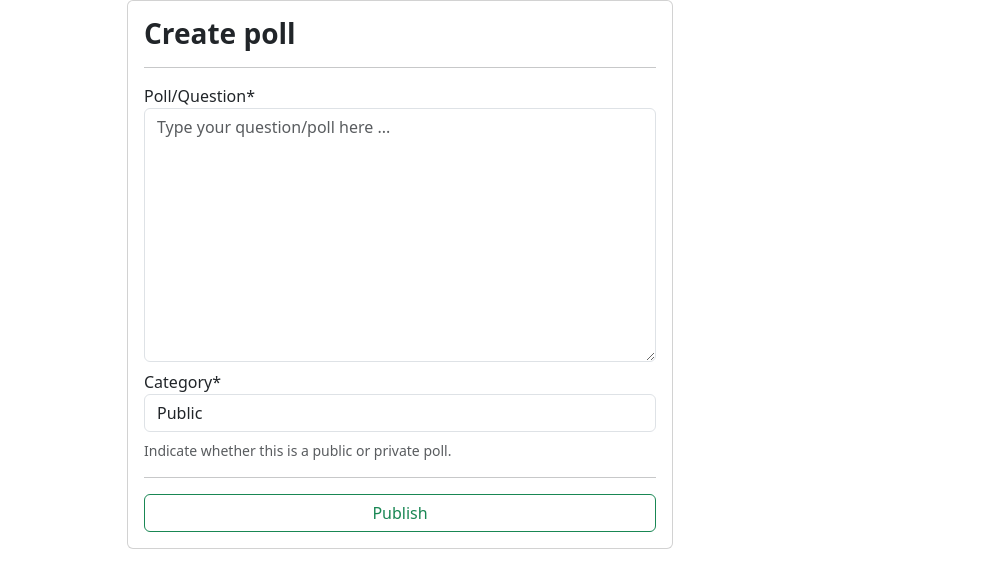
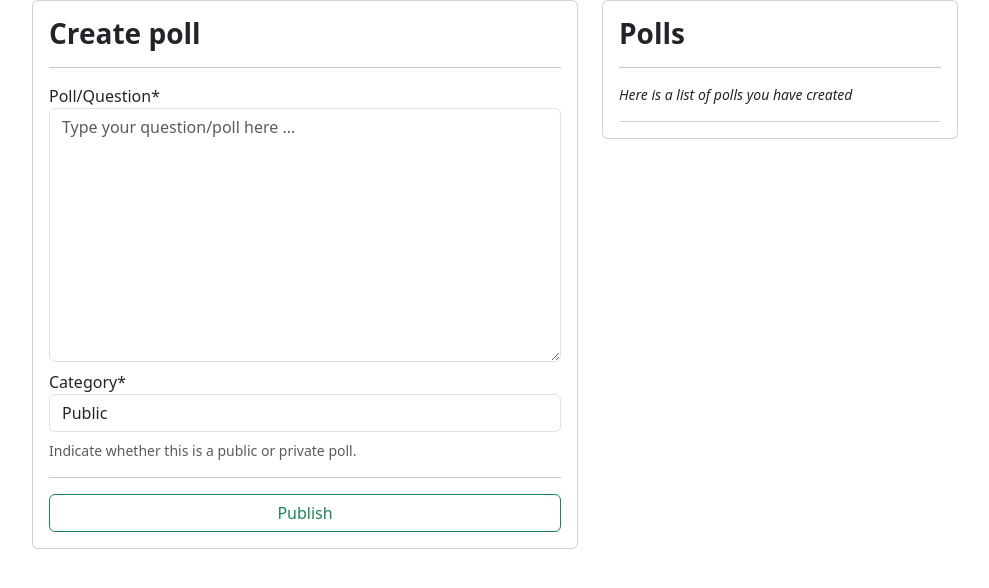
Before and after one commit to morikeli/Fast-Polls, a Django app: page /polls/new-poll/ in a window 1280 px wide. Shown: the part 72-660 px from the top of the page, without its empty margins (240-1229 px from the left). Run offline with Django 4.2, Linux system fonts and the light colour scheme; the visitor is signed in with stand-in values (Sample User, id 1); data that the repository does not hold is empty; some libraries are stand-ins or nearby versions.

Commit message:
updated UI

```diff
--- a/polls/templates/polls/create-polls.html
+++ b/polls/templates/polls/create-polls.html
@@ -6,7 +6,7 @@
     <main>
         <div class="container">
             <div class="row">
-                <div class="col-md-6 offset-sm-3">
+                <div class="col-md-6 offset-sm-2">
                     {% include 'messages.html' %}
                     <form action="" method="post" class="card card-body">
                         {% csrf_token %}
@@ -19,6 +19,26 @@
                         </div>
                     </form>
                 </div>
+                <div class="col-md-4">
+                    <div class="card card-body">
+                        <h3 class="card-title fw-bold mb-0">Polls</h3>
+                        <hr>
+                        <p class="small fst-italic">
+                            Here is a list of polls you have created
+                        </p>
+                        <ol class="list-group list-group-numbered">
+                            {% for poll in polls %}
+                            <li class="list-group-item d-flex justify-content-between align-items-start">
+                                <div class="ms-2 me-auto fw-bold small text-muted">
+                                    <div class="fw-bold"><a href="{% url 'edit-polls' poll.id %}">{{ poll.quiz }}</a></div>
+                                    Posted {{ poll.created|timesince }} ago &centerdot; {{ poll.category }}
+                                </div>
+                                <span class="badge bg-primary rounded-pill"></span>
+                            </li>
+                            {% endfor %}
+                          </ol>
+                    </div>
+                </div>
             </div>
         </div>
     </main>
--- a/polls/templates/polls/homepage.html
+++ b/polls/templates/polls/homepage.html
@@ -16,21 +16,21 @@
                     <h3 class="fw-bold">Public polls</h3>
                     <h5 class="text-muted mb-4">Polls created by FastPolls members</h5>
                     {% for poll in polls %}
-                    <div class="card card-body mb-3 p-4">
+                    <div class="card card-body mb-3 p-4 polls-card">
                         <h2 class="card-title question mb-3"><a href="">{{ poll.quiz }}</a></h2>
-                        {% if request.user.is_authenticated and request.user == poll.author %}
                         <div class="d-flex justify-content-between align-items-start">
                             <div class="ms-2 me-auto">
                                 <h6 class="small text-muted fw-bold">{{ poll.created|timesince }} ago</h6>
                             </div>
+                            {% if request.user.is_authenticated and request.user == poll.author %}
                             <a href="{% url 'edit-polls' poll.id %}" class="text-success" id="edit-link">
                                 <i class="bi-pen-fill" style="font-size: 13px;"></i> Edit
                             </a>
                             <a href="{% url 'edit-polls' poll.id %}" class="text-danger" id="delete-link">
                                 <i class="bi-trash-fill" style="font-size: 13px"></i> Delete
                             </a>
+                            {% endif %}
                         </div>
-                        {% endif %}
                     </div>
                     {% endfor %}
                 </div>
```
Also changed, not shown: polls/templates/polls/edit-polls.html (+22 -1 lines).
